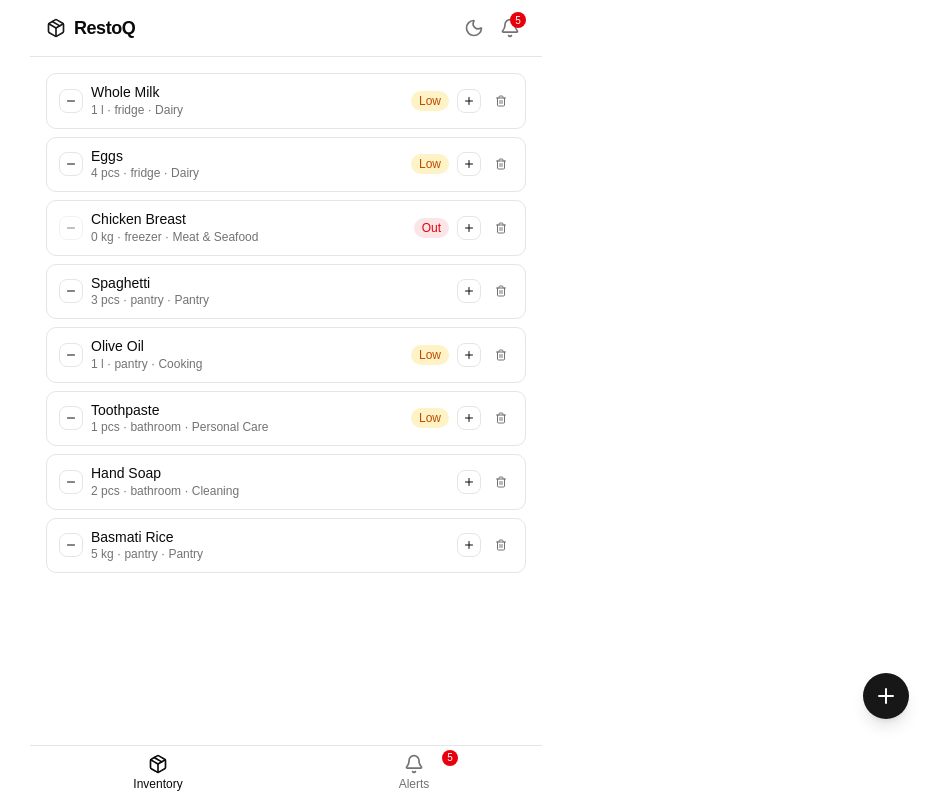
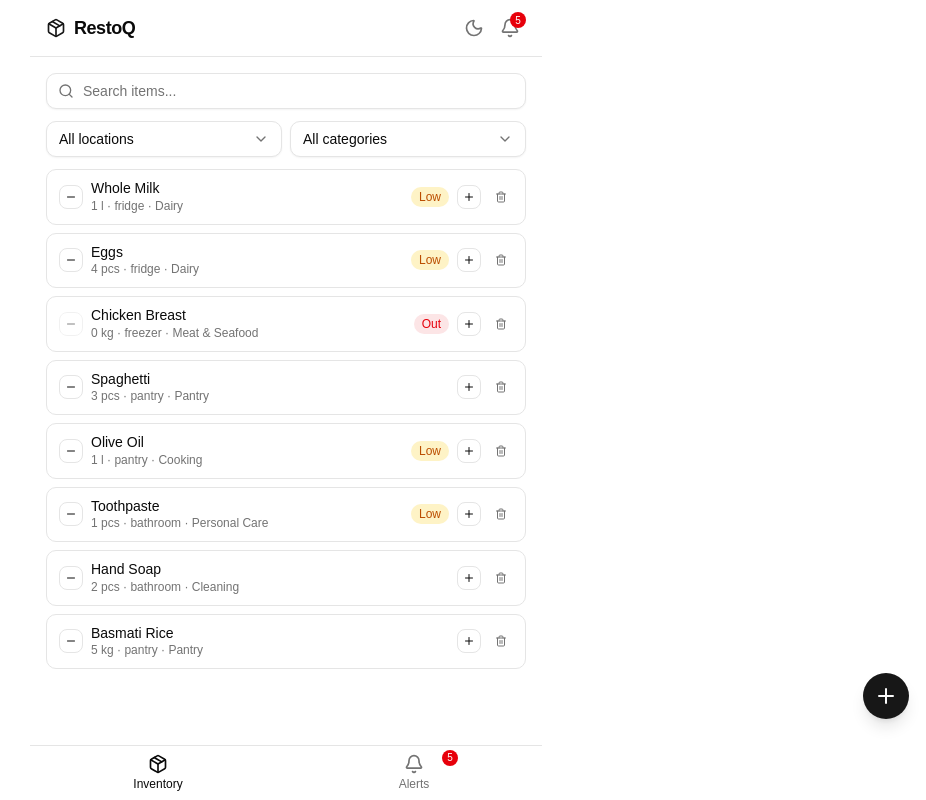
Before and after one commit to rodolinares/restoq, a React (Vite) app: page / in a window 1280 px wide. Shown: the whole page, without its empty margins (354-1280 px from the left). Built offline with nearby package versions, Linux system fonts and the light colour scheme.

Commit message:
feat: add search and filter functionality for inventory items

```diff
--- a/src/components/inventory/InventoryView.tsx
+++ b/src/components/inventory/InventoryView.tsx
@@ -1,9 +1,12 @@
-import { useState } from 'react'
-import { Minus, PackageOpen, Plus, Trash2 } from 'lucide-react'
+import { useState, useMemo } from 'react'
+import { Minus, PackageOpen, Plus, Search, Trash2, X } from 'lucide-react'
 import { toast } from 'sonner'
 import { useInventoryStore } from '@/store'
-import type { InventoryItem } from '@/types'
+import { CATEGORIES, LOCATIONS } from '@/lib/constants'
+import type { InventoryItem, Location } from '@/types'
 import { Button } from '@/components/ui/button'
+import { Input } from '@/components/ui/input'
+import { Select, SelectContent, SelectItem, SelectTrigger, SelectValue } from '@/components/ui/select'
 import { ItemFormDialog } from './ItemFormDialog'
 import { ConfirmDeleteDialog } from './ConfirmDeleteDialog'
 
@@ -11,9 +14,35 @@ export function InventoryView() {
   const items = useInventoryStore(s => s.items)
   const adjustQuantity = useInventoryStore(s => s.adjustQuantity)
   const removeItem = useInventoryStore(s => s.removeItem)
+
+  const [search, setSearch] = useState('')
+  const [locationFilter, setLocationFilter] = useState<Location | '__all__'>('__all__')
+  const [categoryFilter, setCategoryFilter] = useState('__all__')
+
   const [dialogOpen, setDialogOpen] = useState(false)
   const [editingItem, setEditingItem] = useState<InventoryItem | undefined>(undefined)
   const [deletingItem, setDeletingItem] = useState<InventoryItem | undefined>(undefined)
+
+  const filteredItems = useMemo(() => {
+    let result = items
+
+    if (search.trim()) {
+      const q = search.toLowerCase()
+      result = result.filter(item => item.name.toLowerCase().includes(q))
+    }
+
+    if (locationFilter !== '__all__') {
+      result = result.filter(item => item.location === locationFilter)
+    }
+
+    if (categoryFilter !== '__all__') {
+      result = result.filter(item => item.category === categoryFilter)
+    }
+
+    return result
+  }, [items, search, locationFilter, categoryFilter])
+
+  const hasFilters = search || locationFilter !== '__all__' || categoryFilter !== '__all__'
 
   function openAdd() {
     setEditingItem(undefined)
@@ -42,8 +71,75 @@ export function InventoryView() {
           </p>
         </div>
       ) : (
+        <div className="space-y-3">
+          <div className="relative">
+            <Search className="absolute left-3 top-1/2 size-4 -translate-y-1/2 text-muted-foreground" />
+            <Input
+              value={search}
+              onChange={e => setSearch(e.target.value)}
+              placeholder="Search items..."
+              className="pl-9 pr-8"
+            />
+            {search && (
+              <button
+                type="button"
+                onClick={() => setSearch('')}
+                className="absolute right-2 top-1/2 -translate-y-1/2 text-muted-foreground hover:text-foreground"
+                aria-label="Clear search"
+              >
+                <X className="size-4" />
+              </button>
+            )}
+          </div>
+
+          <div className="flex gap-2">
+            <div className="flex-1">
+              <Select value={locationFilter} onValueChange={v => setLocationFilter(v as Location | '__all__')}>
+                <SelectTrigger>
+                  <SelectValue placeholder="All locations" />
+                </SelectTrigger>
+                <SelectContent>
+                  <SelectItem value="__all__">All locations</SelectItem>
+                  {LOCATIONS.map(l => (
+                    <SelectItem key={l.value} value={l.value}>
+                      {l.label}
+                    </SelectItem>
+                  ))}
+                </SelectContent>
+              </Select>
+            </div>
+            <div className="flex-1">
+              <Select value={categoryFilter} onValueChange={setCategoryFilter}>
+                <SelectTrigger>
+                  <SelectValue placeholder="All categories" />
+                </SelectTrigger>
+                <SelectContent>
+                  <SelectItem value="__all__">All categories</SelectItem>
+                  {CATEGORIES.map(c => (
+                    <SelectItem key={c.value} value={c.value}>
+                      {c.label}
+                    </SelectItem>
+                  ))}
+                </SelectContent>
+              </Select>
+            </div>
+          </div>
+
+          {filteredItems.length === 0 ? (
+            <div className="flex flex-col items-center justify-center gap-2 py-16 text-center">
+              <Search className="size-8 text-muted-foreground" />
+              <p className="text-sm text-muted-foreground">
+                {hasFilters ? 'No items match your filters' : 'No items yet'}
+              </p>
+              {hasFilters && (
+                <Button type="button" variant="ghost" size="sm" onClick={() => { setSearch(''); setLocationFilter('__all__'); setCategoryFilter('__all__') }}>
+                  Clear filters
+                </Button>
+              )}
+            </div>
+          ) : (
             <div className="space-y-2">
-          {items.map(item => (
+              {filteredItems.map(item => (
                 <div
                   key={item.id}
                   className="flex items-center gap-2 rounded-lg border border-border px-3 py-2.5"
@@ -101,6 +197,8 @@ export function InventoryView() {
               ))}
             </div>
           )}
+        </div>
+      )}
 
       <Button
         type="button"
```
Lines whose indentation alone changed are shown as unchanged.
